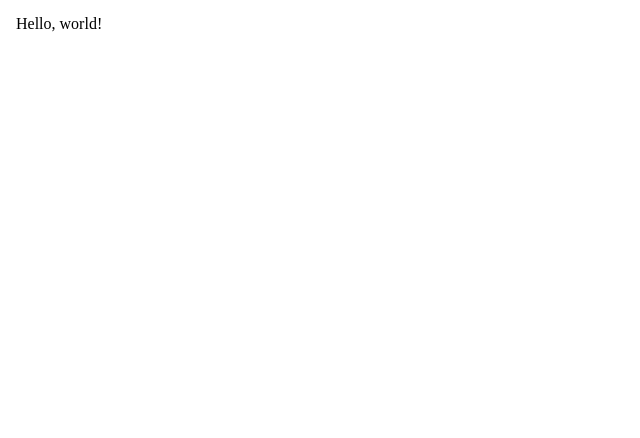
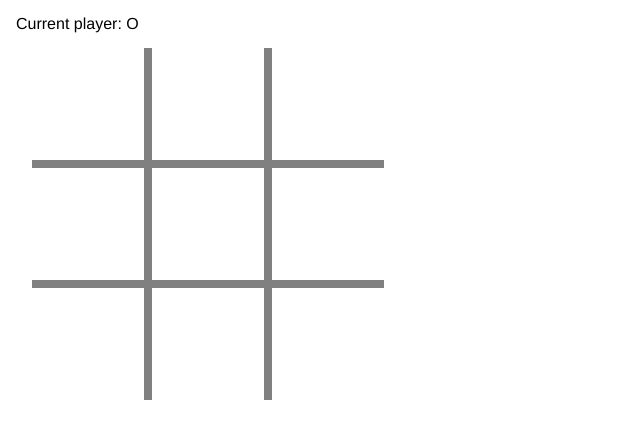
Before and after one commit to michaelbenzinger/tic-tac-toe, a plain HTML site: page index.html in a window 1280 px wide. Shown: the whole page, without its empty margins (0-640 px from the left). Drawn offline with Linux system fonts and the light colour scheme.

Commit message:
Added basic functionality to update the tic-tac-toe board by clicking

```diff
--- a/css/styles.css
+++ b/css/styles.css
@@ -1,3 +1,27 @@
 html {
   padding: 1em;
+  font-family: Helvetica, Arial, sans-serif;
 }
+.board-container {
+  width: 22rem;
+  height: 22rem;
+  margin: 1em;
+  display: grid;
+  grid-template-columns: 7rem 7rem 7rem;
+  gap: 0.5rem;
+  background-color: gray;
+}
+.cell {
+  background-color: white;
+  display: flex;
+  justify-content: center;
+  align-items: center;
+}
+.cell-text {
+  font-size: 4em;
+  position: relative;
+  bottom: 0.09rem;
+}
+.fa-circle {
+  font-size: 3.3em;
+}
--- a/index.html
+++ b/index.html
@@ -7,6 +7,9 @@
 
   <link rel="stylesheet" href="css/meyerreset.css">
   <link rel="stylesheet" href="css/styles.css">
+
+  <script src="https://kit.fontawesome.com/b1334213ec.js" crossorigin="anonymous"></script>
+
 
   <!-- <meta name="description" content="Page description">
   <meta property="og:title" content="Unique page title - My Site">
@@ -27,7 +30,10 @@
 </head>
 
 <body>
-  <h1>Hello, world!</h1>
+  <div class="game-container">
+    <div class="game-info"></div>
+    <div class="board-container"></div>
+  </div>
   <script src="scripts/script.js"></script>
 </body>
 </html>
--- a/scripts/script.js
+++ b/scripts/script.js
@@ -0,0 +1,103 @@
+// module: holds the game board and its functions
+const board = (() => {
+  // private
+  // let board = [["x","x","o"],["","o","x"],["x","o",""]];
+  let board = [["","",""],["","",""],["","",""]];
+  const isOpen = (row, col) => {
+    return board[row][col] == "" ? true : false;
+  }
+  // public
+  const setCell = (char, row, col) => {
+    if (isOpen(row,col)) {
+      board[row][col] = char;
+      return `${row}${col}`;
+    } else {
+      return -1;
+    }
+  }
+  const getBoard = () => {
+    return board;
+  }
+  const clearBoard = () => {
+    board = [["","",""],["","",""],["","",""]];
+    return board;
+  }
+  return {setCell, getBoard, clearBoard};
+})();
+
+// module: displays the game
+const display = (() => {
+  const gameInfo = document.querySelector('.game-info');
+  const boardContainer = document.querySelector('.board-container');
+  const current = document.createElement('div');
+  const initialize = (currentPlayer) => {
+    update(currentPlayer);
+    let array = board.getBoard();
+    let rowNum = 0;
+    array.forEach(row => {
+      let colNum = 0;
+      row.forEach(col => {
+        const cell = document.createElement('div');
+        cell.classList.add('cell');
+        cell.setAttribute('data-id', `${rowNum}${colNum}`);
+        const cellText = document.createElement('div');
+        cellText.classList.add('cell-text');
+        if (col == 'x') cellText.classList.add('cell-text', 'fas', 'fa-times');
+        if (col == 'o') cellText.classList.add('cell-text', 'fas', 'fa-circle');
+        cell.appendChild(cellText);
+        boardContainer.appendChild(cell);
+        cell.addEventListener('click', function(e) {
+          game.play(e.target.getAttribute('data-id'));
+        });
+        colNum ++;
+      })
+      rowNum ++;
+    });
+  }
+  const update = (currentPlayer, row, col) => {
+    current.innerText = `Current player: ${currentPlayer.char.toUpperCase()}`;
+    gameInfo.appendChild(current);
+    if (row != undefined) {
+      const cells = document.querySelectorAll('.cell');
+      cells.forEach(cell => {
+        if (cell.getAttribute('data-id') == `${row}${col}`) {
+          console.log(cell);
+          const cellValue = board.getBoard()[row][col];
+          const cellText = cell.childNodes[0];
+          if (cellValue == 'x') cellText.classList.add('fas', 'fa-times');
+          if (cellValue == 'o') cellText.classList.add('fas', 'fa-circle');
+        }
+      });
+    }
+  }
+  return {initialize, update};
+})();
+
+// factory: manages the game
+const Game = () => {
+  const p1 = Player('x');
+  const p2 = Player('o');
+  let currentPlayer;
+  Math.floor(Math.random()*2) == 0 ? currentPlayer = p1 : currentPlayer = p2;
+  display.initialize(currentPlayer);
+  const play = (cellRef) => {
+    const row = cellRef[0];
+    const col = cellRef[1];
+    if (board.setCell(currentPlayer.char, row, col) != -1) advanceTurn(row, col);
+    console.log(cellRef);
+  }
+  const advanceTurn = (row, col) => {
+    if (currentPlayer == p1) currentPlayer = p2;
+    else if (currentPlayer == p2) currentPlayer = p1;
+    display.update(currentPlayer, row, col);
+  }
+  return {play, currentPlayer};
+}
+
+// factory: holds player information
+const Player = (myChar) => {
+  const char = myChar;
+  return {char};
+}
+
+const game = Game();
```
Also changed, not shown: 1 other file.
